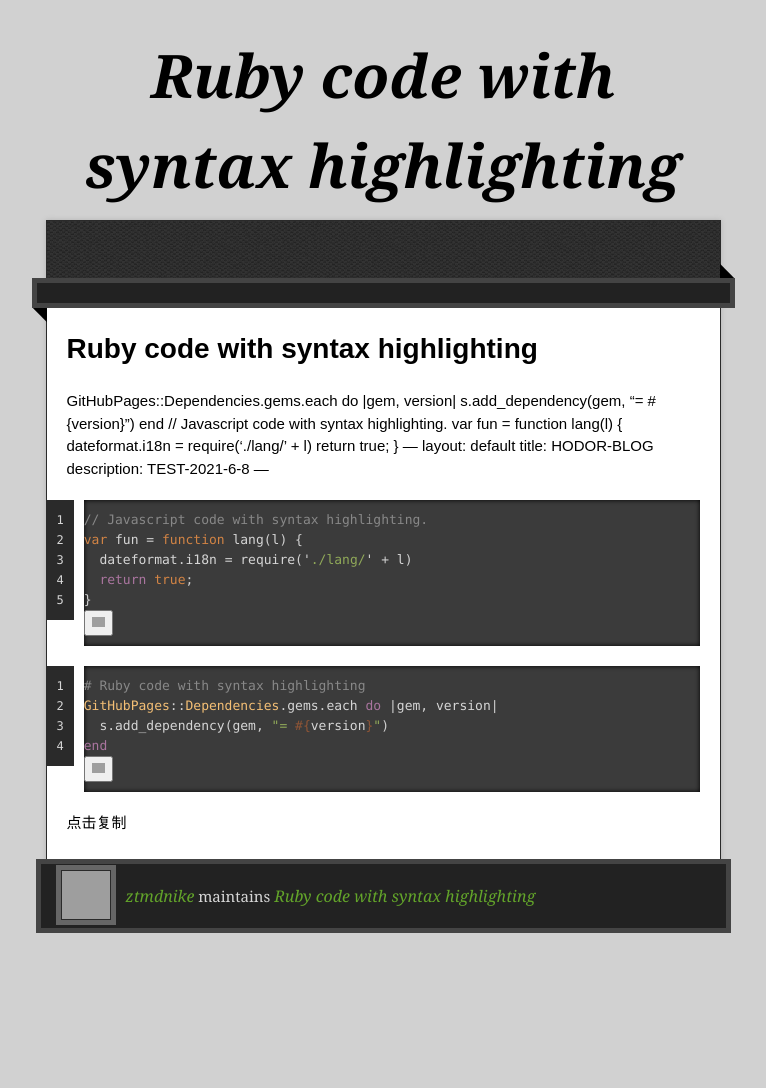
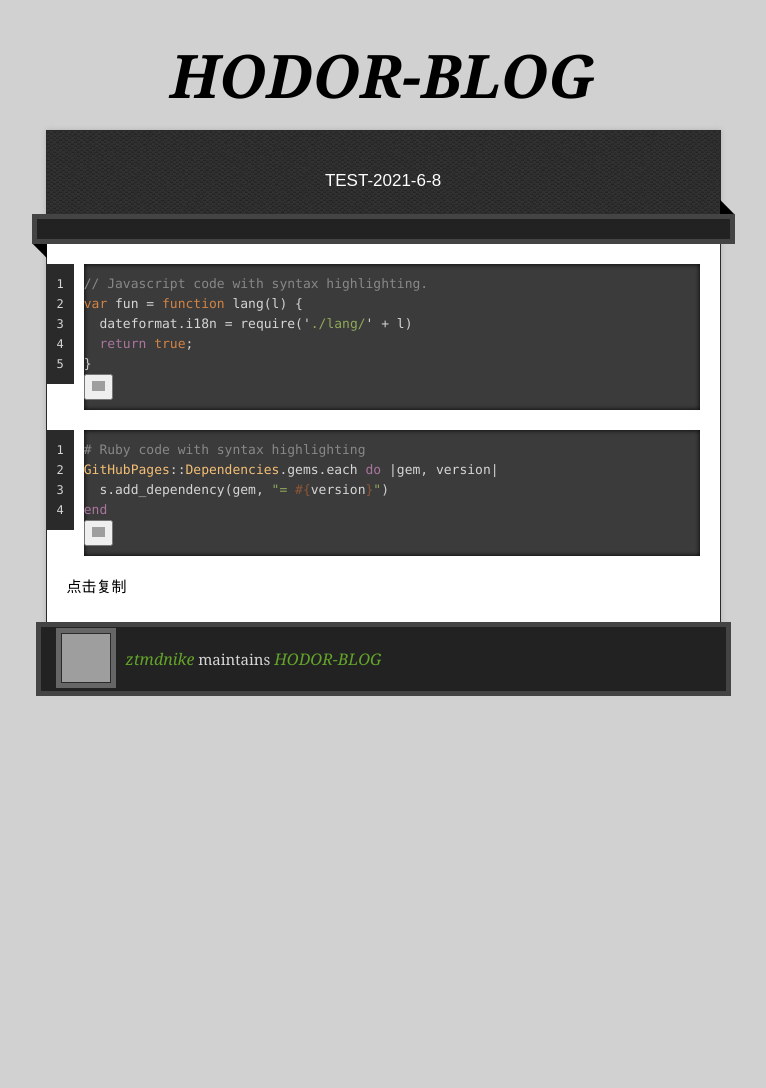
Before and after one commit to ztmdnike/hi, a Jekyll site: the page built from test.md, in a window 1280 px wide. Shown: the whole page, without its empty margins (257-1023 px from the left). Built offline with Jekyll 4.4.1, drawn with Linux system fonts in a browser that asks for light colours; our own code applies the rules of GitHub Pages for plain Markdown files; the repository's description, which GitHub fills in, is left out; after the commit the page ends 900 px from its top, so only the background shows below that; grey boxes are pictures that could not be loaded.

Commit message:
Create test.md

```diff
--- a/test.md
+++ b/test.md
@@ -1,12 +1,3 @@
-# Ruby code with syntax highlighting
-GitHubPages::Dependencies.gems.each do |gem, version|
-  s.add_dependency(gem, "= #{version}")
-end
-// Javascript code with syntax highlighting.
-var fun = function lang(l) {
-  dateformat.i18n = require('./lang/' + l)
-  return true;
-}
 ---
 layout: default
 title: HODOR-BLOG
```
